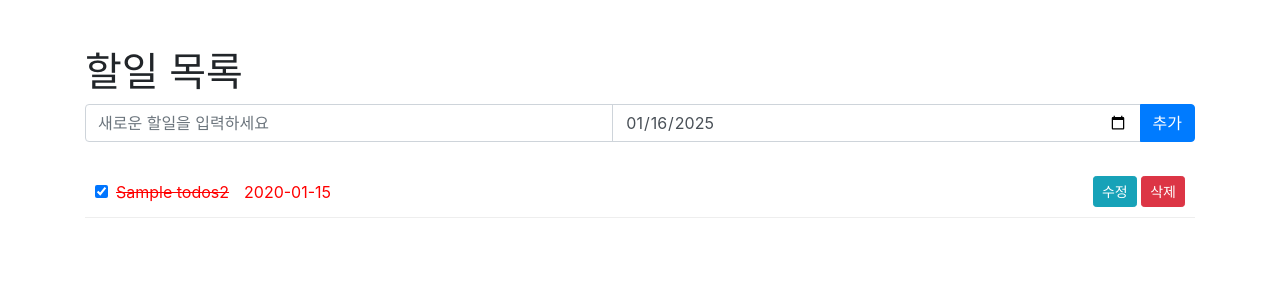
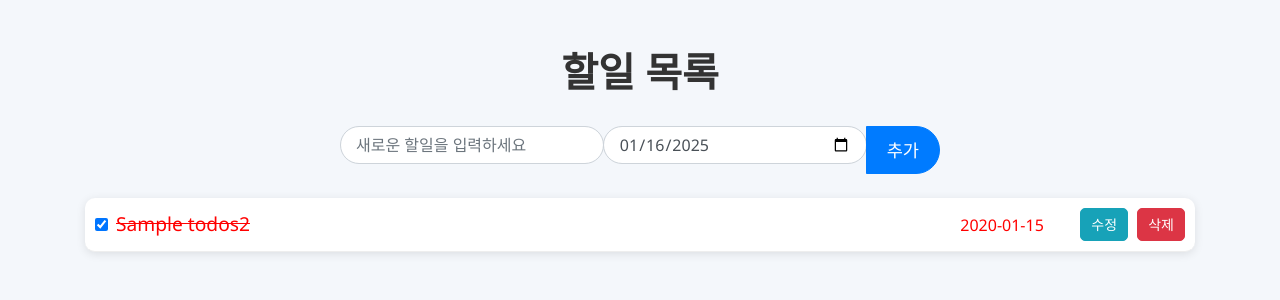
Before and after one commit to Suyong-Hwang/Flask_ToDo, a Flask app: page / in a window 1280 px wide. Shown: the top 300 px of the page. Run offline with Flask 3, Linux system fonts and the light colour scheme; tables that the repository leaves empty hold one stand-in row (values such as "Sample post"); some libraries are stand-ins or nearby versions.

Commit message:
할일목록 수정

```diff
--- a/templates/index.html
+++ b/templates/index.html
@@ -6,6 +6,141 @@
     <title>할일 목록</title>
     <link href="https://stackpath.bootstrapcdn.com/bootstrap/4.5.2/css/bootstrap.min.css" rel="stylesheet">
     <style>
+
+        /* 전체 배경 색상 및 폰트 설정 */
+        body {
+            background-color: #f4f7fb;
+            font-family: 'Segoe UI', Tahoma, Geneva, Verdana, sans-serif;
+        }
+
+        /* 헤더 스타일 */
+        h1 {
+            font-size: 2.5rem;
+            font-weight: 600;
+            color: #333;
+            text-align: center;
+            margin-bottom: 30px;
+        }
+
+        /* 입력 필드와 버튼을 감싸는 컨테이너 스타일 */
+        .input-group {
+            max-width: 600px;
+            margin: 0 auto;
+        }
+
+        /* 할일 제목 입력창 스타일 */
+        #todoInput {
+            border-radius: 30px;
+            padding: 15px;
+            font-size: 1rem;
+            border: 1px solid #ced4da;
+        }
+
+        /* 마감일 입력창 스타일 */
+        #dueDateInput {
+            border-radius: 30px;
+            padding: 15px;
+            font-size: 1rem;
+            border: 1px solid #ced4da;
+        }
+
+        /* 버튼 스타일 */
+        .btn-primary {
+            border-radius: 30px;
+            padding: 10px 20px;
+            font-size: 1.1rem;
+            background-color: #007bff;
+            border-color: #007bff;
+            transition: background-color 0.3s ease;
+        }
+
+        /* 버튼 호버 효과 */
+        .btn-primary:hover {
+            background-color: #0056b3;
+            border-color: #004085;
+        }
+
+        /* 할일 목록 영역 */
+        #todoList {
+            margin-top: 30px;
+        }
+
+        /* 할일 항목 스타일 */
+        .todo-item {
+            background-color: #fff;
+            border-radius: 10px;
+            box-shadow: 0 2px 10px rgba(0, 0, 0, 0.1);
+            margin-bottom: 15px;
+            padding: 20px;
+            display: flex;
+            align-items: center;
+            justify-content: space-between;
+            transition: transform 0.3s ease;
+        }
+
+        /* 할일 항목 호버 효과 */
+        .todo-item:hover {
+            transform: scale(1.02);
+            box-shadow: 0 4px 15px rgba(0, 0, 0, 0.1);
+        }
+
+        /* 할일 제목 스타일 */
+        .todo-title {
+            font-size: 1.2rem;
+            font-weight: 500;
+            color: #333;
+            flex-grow: 1;
+        }
+
+        /* 완료된 할일 스타일 */
+        .completed {
+            text-decoration: line-through;
+            color: #888;
+        }
+
+        /* 마감일 스타일 */
+        .todo-date {
+            color: #777;
+            margin: 0 20px;
+            min-width: 100px;
+        }
+
+        /* 과거 마감일 빨간색으로 표시 */
+        .overdue {
+            color: red;
+        }
+
+        /* 할일 버튼 스타일 */
+        .todo-actions {
+            margin-left: auto;
+        }
+
+        /* 버튼들 스타일 */
+        .todo-actions button {
+            border-radius: 5px;
+            padding: 5px 10px;
+            margin-left: 5px;
+        }
+
+        .edit-todo {
+            background-color: #17a2b8;
+            color: white;
+        }
+
+        .edit-todo:hover {
+            background-color: #138496;
+        }
+
+        .delete-todo {
+            background-color: #dc3545;
+            color: white;
+        }
+
+        .delete-todo:hover {
+            background-color: #c82333;
+        }
+
+
         .completed {
             text-decoration: line-through;
             color: #888;
```
